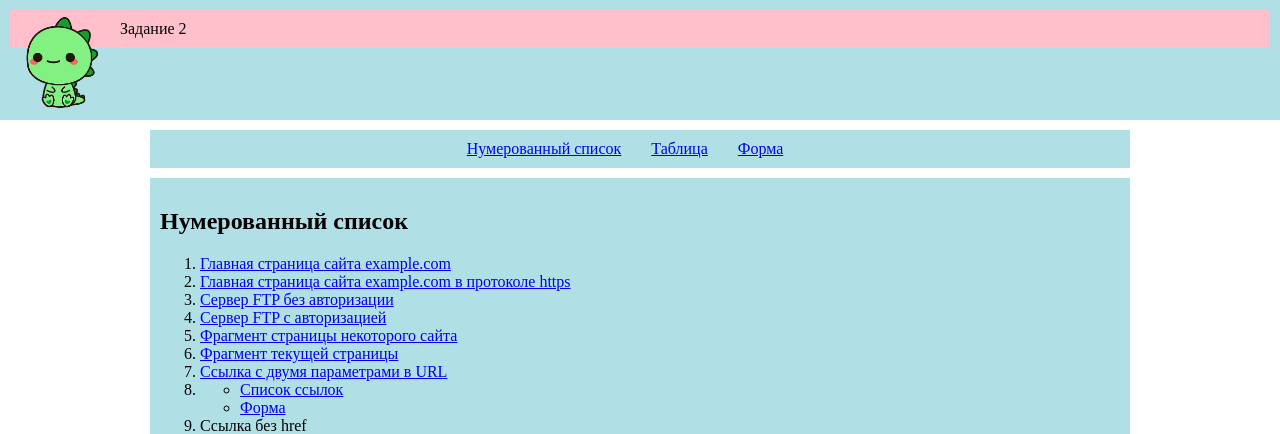
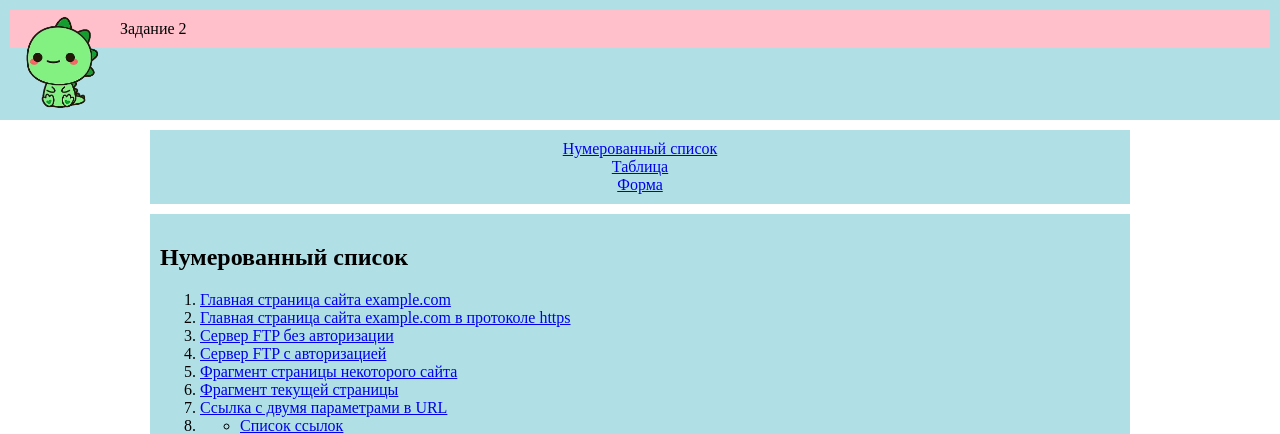
Before and after one commit to reizei1510/reizei1510.github.io, a PHP site: page /index3.html in a window 1280 px wide. Shown: the top 434 px of the page. Run offline with PHP 8.4, Linux system fonts and the light colour scheme.

Commit message:
Update style.css

```diff
--- a/style.css
+++ b/style.css
@@ -32,11 +32,6 @@ header {
   text-align: center;
 }
 
-.menu_text {
-  margin-right:30px;
-  display: inline;
-}
-
 .content {
   max-width:960px;
   background-color:#B0E0E6;
```
